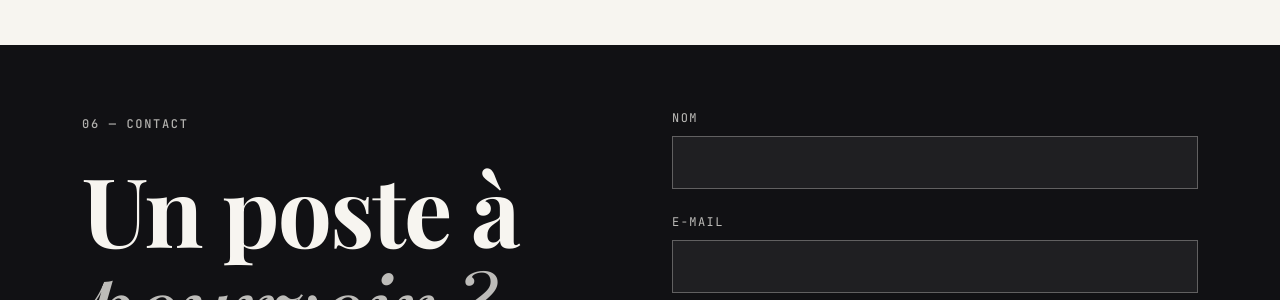
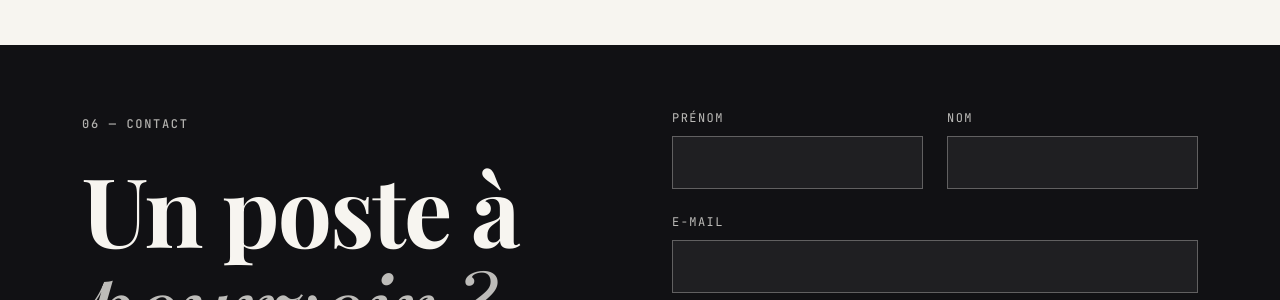
Before and after one commit to TheDringe54-lab/TheDringe54-lab.github.io, a Jekyll site: the page built from index.html, in a window 1280 px wide and 1400 px high, scrolled down 5904 px. Shown: the part 499-799 px from the top of the window. Built offline with Jekyll 4.4.1, drawn with Linux system fonts in a browser that asks for light colours.

Commit message:
Formulaire de contact : ajoute le champ Prénom
- Champs Prénom et Nom séparés (côte à côte dès 560 px, empilés sur
  petit écran), tous deux obligatoires
- L'e-mail reçu affiche « Prénom Nom » comme expéditeur
- Mentions légales mises à jour

Co-Authored-By: Claude Opus 5.5 <noreply@anthropic.com>
Claude-Session: https://claude.ai/code/session_01JLaXCzs9XwhvTS537u2mPQ

```diff
--- a/_data/ui.yml
+++ b/_data/ui.yml
@@ -33,6 +33,7 @@ fr:
   veille_maj: "Dernière mise à jour"
   veille_lire: "Lire l'article sur"
   mois: ["janv.", "févr.", "mars", "avr.", "mai", "juin", "juil.", "août", "sept.", "oct.", "nov.", "déc."]
+  form_prenom: "Prénom"
   form_nom: "Nom"
   form_email: "E-mail"
   form_entreprise: "Entreprise"
--- a/_layouts/portfolio.html
+++ b/_layouts/portfolio.html
@@ -231,9 +231,15 @@ layout: base
           <input type="hidden" name="subject" value="{{ ui.form_sujet | escape }}">
           <input type="hidden" name="from_name" value="ethanledorze.fr">
           <input type="checkbox" name="botcheck" class="pot" tabindex="-1" autocomplete="off" aria-hidden="true">
-          <div class="field">
-            <label for="f-nom">{{ ui.form_nom }}</label>
-            <input id="f-nom" name="name" type="text" autocomplete="name" required maxlength="120">
+          <div class="field-row">
+            <div class="field">
+              <label for="f-prenom">{{ ui.form_prenom }}</label>
+              <input id="f-prenom" name="prenom" type="text" autocomplete="given-name" required maxlength="80">
+            </div>
+            <div class="field">
+              <label for="f-nom">{{ ui.form_nom }}</label>
+              <input id="f-nom" name="nom" type="text" autocomplete="family-name" required maxlength="80">
+            </div>
           </div>
           <div class="field">
             <label for="f-email">{{ ui.form_email }}</label>
--- a/assets/css/style.css
+++ b/assets/css/style.css
@@ -547,3 +547,5 @@
   .form-status { margin: 0; min-height: 1.5em; font-size: 16px; }
   .form-status.ok { color: #8FD5A6; }
   .form-status.erreur { color: #F2A7A0; }
+  .field-row { display: grid; gap: var(--s3); }
+  @media (min-width: 560px) { .field-row { grid-template-columns: 1fr 1fr; } }
--- a/mentions-legales.md
+++ b/mentions-legales.md
@@ -26,7 +26,7 @@ Le nom de domaine est enregistré auprès d'**OVH SAS**, 2 rue Kellermann, 59100
 - **Mesure d'audience** : le nombre de visites est mesuré avec [GoatCounter](https://www.goatcounter.com), un outil qui n'utilise pas de cookie et ne conserve aucune donnée permettant d'identifier un visiteur. Seules des statistiques globales sont consultées : nombre de visites, pays, type d'appareil, site de provenance.
 - **Préférence d'affichage** : si vous choisissez le thème clair ou sombre, ce choix est enregistré uniquement dans votre navigateur. Il n'est jamais transmis.
 - **Polices** : les polices de caractères sont hébergées directement sur ce site. Aucune requête n'est envoyée à un service tiers pour les afficher.
-- **Formulaire de contact** : les informations saisies (nom, e-mail, entreprise, message) sont transmises par le service [Web3Forms](https://web3forms.com), qui me les envoie par e-mail. Elles ne sont pas conservées sur ce site.
+- **Formulaire de contact** : les informations saisies (prénom, nom, e-mail, entreprise, message) sont transmises par le service [Web3Forms](https://web3forms.com), qui me les envoie par e-mail. Elles ne sont pas conservées sur ce site.
 - **Contact par e-mail** : si vous m'écrivez, par e-mail ou via le formulaire, votre adresse et votre message servent uniquement à vous répondre. Ils ne sont ni partagés ni utilisés à d'autres fins.
 
 Conformément au Règlement général sur la protection des données (RGPD), vous pouvez demander l'accès à vos données ou leur suppression en écrivant à [contact@ethanledorze.fr](mailto:contact@ethanledorze.fr). Vous pouvez aussi adresser une réclamation à la [CNIL](https://www.cnil.fr).
```
Also changed, not shown: other parts of _layouts/portfolio.html (+1 -0 lines).
